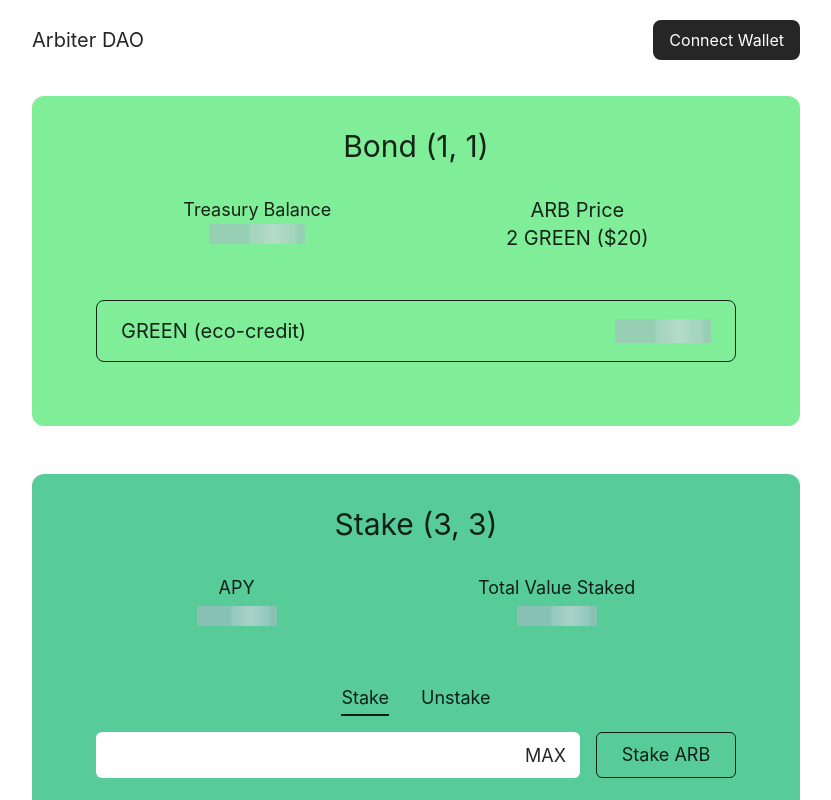
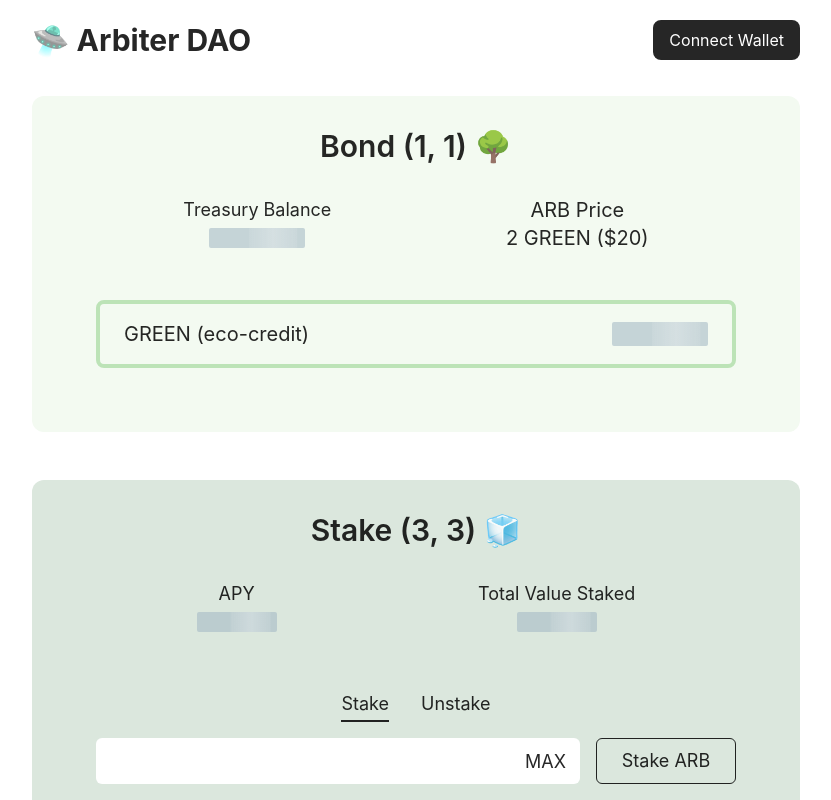
Before and after one commit to sapiens-cosmos/arbiter, a Next.js app in the folder web/: page / in a window 1280 px wide. Shown: the top 800 px of the page, without its empty margins (224-1055 px from the left). Built offline with nearby package versions, Linux system fonts and the light colour scheme; no server answers; what @keplr-wallet/cosmos would draw is missing.

Commit message:
Change main colors

```diff
--- a/web/components/bond.tsx
+++ b/web/components/bond.tsx
@@ -341,7 +341,7 @@ export default function Bond({
           closeModal={closeModal}
         />
       )}
-      <div className="text-3xl mb-8">Bond (1, 1)</div>
+      <div className="text-3xl mb-8 font-semibold">Bond (1, 1) 🌳</div>
 
       <div className="w-full mb-12 flex justify-around">
         <div className="flex flex-col items-center">
@@ -352,7 +352,7 @@ export default function Bond({
               {treasuryBalance.mul(new Dec(10)).trim(true).toString()})
             </div>
           ) : (
-            <InfoPlaceholder className="w-24 h-5" />
+            <InfoPlaceholder className="w-24 h-5 mt-1" />
           )}
         </div>
         <div className="flex flex-col items-center">
@@ -363,7 +363,7 @@ export default function Bond({
 
       <div className="flex flex-col w-full">
         <div
-          className="flex justify-between items-center mb-4 py-4 px-6 border rounded-lg cursor-pointer"
+          className="flex justify-between items-center mb-4 py-4 px-6 border-4 border-border rounded-lg cursor-pointer"
           onClick={openModal}
         >
           <div className="text-xl">GREEN (eco-credit)</div>
--- a/web/components/header.tsx
+++ b/web/components/header.tsx
@@ -10,9 +10,9 @@ export default function Header({
   signOut: () => void;
 }) {
   return (
-    <header className="fixed w-full h-full max-h-header bg-white bg-opacity-95">
-      <div className="max-w-default max-h-header w-full h-full m-auto flex justify-between items-center">
-        <div className="mr-8 text-xl">Arbiter DAO</div>
+    <header className="fixed z-30 w-full h-full max-h-header bg-white bg-opacity-70">
+      <div className="max-w-default max-h-header w-full h-full m-auto flex justify-between items-center bg-white bg-opacity-70">
+        <div className="mr-8 text-3xl font-bold">🛸 Arbiter DAO</div>
         <div>
           <span className="mr-3">
             {bech32Address && Bech32Address.shortenAddress(bech32Address, 18)}
--- a/web/components/stake.tsx
+++ b/web/components/stake.tsx
@@ -13,7 +13,6 @@ import {
 } from "@cosmjs/launchpad";
 import { chainInfo } from "configs/chain";
 import { Dec, DecUtils } from "@keplr-wallet/unit";
-import { setMaxListeners } from "process";
 
 export default function Stake({
   keplr,
@@ -180,7 +179,7 @@ export default function Stake({
 
   return (
     <div className="w-full h-full rounded-xl bg-primary pt-8 pb-12 px-16 flex flex-col items-center">
-      <div className="text-3xl mb-8">Stake (3, 3)</div>
+      <div className="text-3xl mb-8 font-semibold">Stake (3, 3) 🧊</div>
 
       <div className="w-full mb-12 flex justify-around">
         <div className="flex flex-col items-center">
--- a/web/pages/index.tsx
+++ b/web/pages/index.tsx
@@ -68,10 +68,10 @@ const Home: NextPage = () => {
         signOut={signOut}
       />
       <main className="pt-24 pb-10 max-w-default w-full mx-auto">
+        <div className="flex justify-center"></div>
         <div className="mb-12">
           <Bond keplr={keplr} bech32Address={bech32Address} />
         </div>
-
         <Stake keplr={keplr} bech32Address={bech32Address} />
       </main>
     </>
--- a/web/tailwind.config.js
+++ b/web/tailwind.config.js
@@ -3,8 +3,9 @@ module.exports = {
   darkMode: false, // or 'media' or 'class'
   theme: {
     colors: {
-      primary: "#57CC99",
-      secondary: "#80ED99",
+      primary: "#DBE7DD",
+      secondary: "#F3FAF1",
+      border: "#BCE3B7",
       white: "#ffffff",
       black: "rgba(0, 0, 0, 0.85)",
       gray: "#A7BBC7",
```
